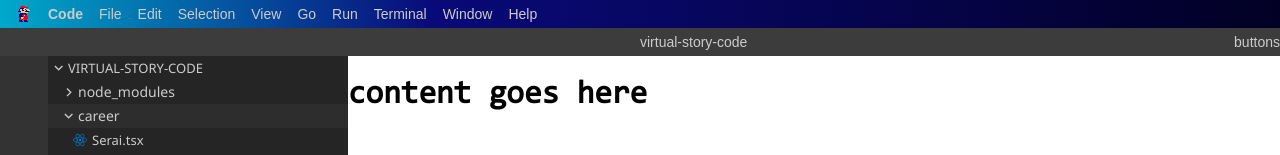
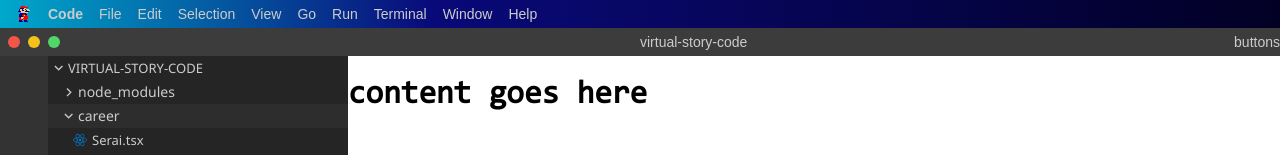
Before and after one commit to peterkwkwan/virtual-story-code, a React (Vite) app: page / in a window 1280 px wide. Shown: the top 155 px of the page. Built offline with nearby package versions, Linux system fonts and the light colour scheme.

Commit message:
action btns

```diff
--- a/src/containers/TopNavigation.tsx
+++ b/src/containers/TopNavigation.tsx
@@ -13,6 +13,17 @@ const navOptions = [
   { name: "Terminal" },
   { name: "Window" },
   { name: "Help" },
+];
+
+enum Actions {
+  CLOSE = "close",
+  MINIMIZE = "minimize",
+  EXPAND = "expand",
+}
+const actionsBtns = [
+  { name: Actions.CLOSE },
+  { name: Actions.MINIMIZE },
+  { name: Actions.EXPAND },
 ];
 
 const StyledNavigation = styled.div`
@@ -37,6 +48,51 @@ const StyledList = styled.ul`
     align-self: center;
     :nth-of-type(1) {
       font-weight: 600;
+    }
+  }
+`;
+
+const StyledActionBtn = styled.span`
+  content: "";
+  width: 12px;
+  height: 12px;
+  margin: 0 4px;
+  border-radius: 50%;
+  &:nth-of-type(1) {
+    margin-left: 8px;
+    background-color: #f55549;
+  }
+  &:nth-of-type(2) {
+    background-color: #f5c11b;
+  }
+  &:nth-of-type(3) {
+    background-color: #51d66a;
+  }
+`;
+
+const ActionBtnContainer = styled.div`
+  display: flex;
+  span:after {
+    color: #3b3b3b;
+    position: relative;
+  }
+
+  &:hover {
+    span:nth-of-type(1):after {
+      content: "x";
+      font-size: 11px;
+      font-weight: 300;
+      left: 3px;
+      top: -4.5px;
+    }
+    span:nth-of-type(2):after {
+      display: block;
+      content: "";
+      width: 8px;
+      height: 2px;
+      top: 5px;
+      left: 2px;
+      background-color: #5e5e5e;
     }
   }
 `;
@@ -77,6 +133,20 @@ const TopNavigation = () => {
     }
   };
 
+  const handleActionClick = (action: string) => {
+    if (action === Actions.CLOSE) {
+      window.close();
+      if (
+        window.confirm(
+          'Originally, this button was intended to close the current browser tab (my portfolio website). Unfortunately, I cannot close the tab as browsers have a security feature to prevent this from happening with Javascript. If you click "OK" you would be redirected to the Stack Overflow page explaining this security enhancement.'
+        )
+      ) {
+        window.location.href =
+          "https://stackoverflow.com/questions/25937212/window-close-doesnt-work-scripts-may-close-only-the-windows-that-were-opene";
+      }
+    }
+  };
+
   return (
     <StyledNavigation>
       <Box gradient={gradient}>
@@ -91,7 +161,16 @@ const TopNavigation = () => {
         </StyledList>
       </Box>
       <Box>
-        <StyledList></StyledList>
+        <StyledList>
+          <ActionBtnContainer>
+            {actionsBtns.map((btn) => (
+              <StyledActionBtn
+                key={btn.name}
+                onClick={() => handleActionClick(btn.name)}
+              />
+            ))}
+          </ActionBtnContainer>
+        </StyledList>
         <p style={{ position: "fixed", left: "50%", margin: 0 }}>
           virtual-story-code
         </p>
```
